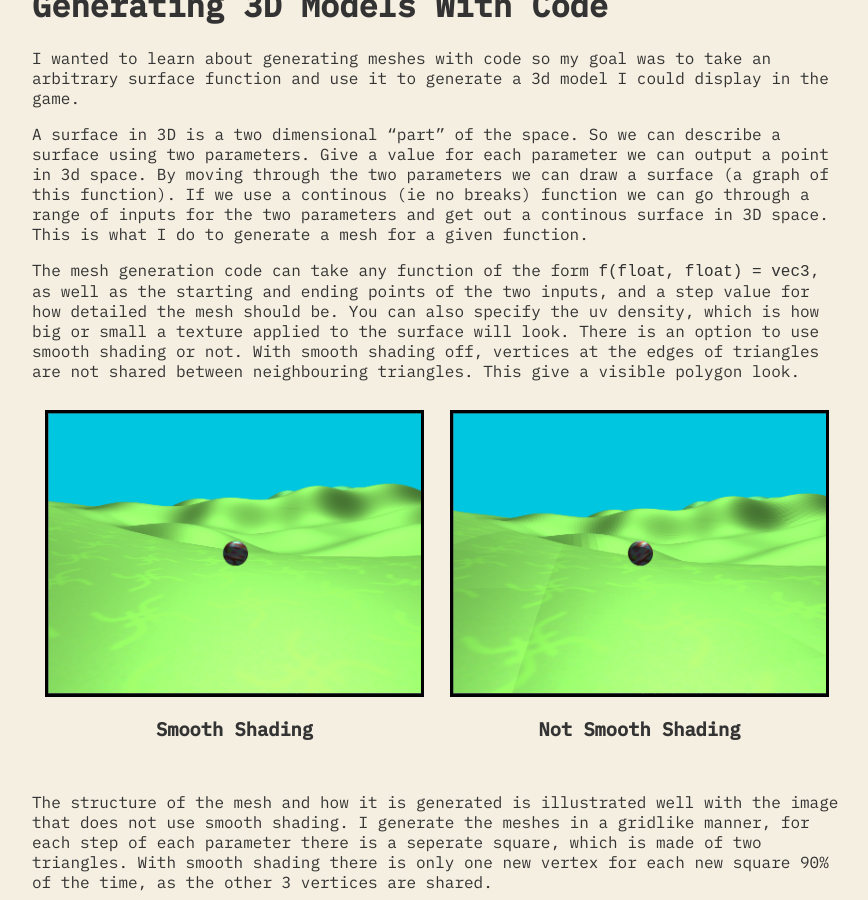
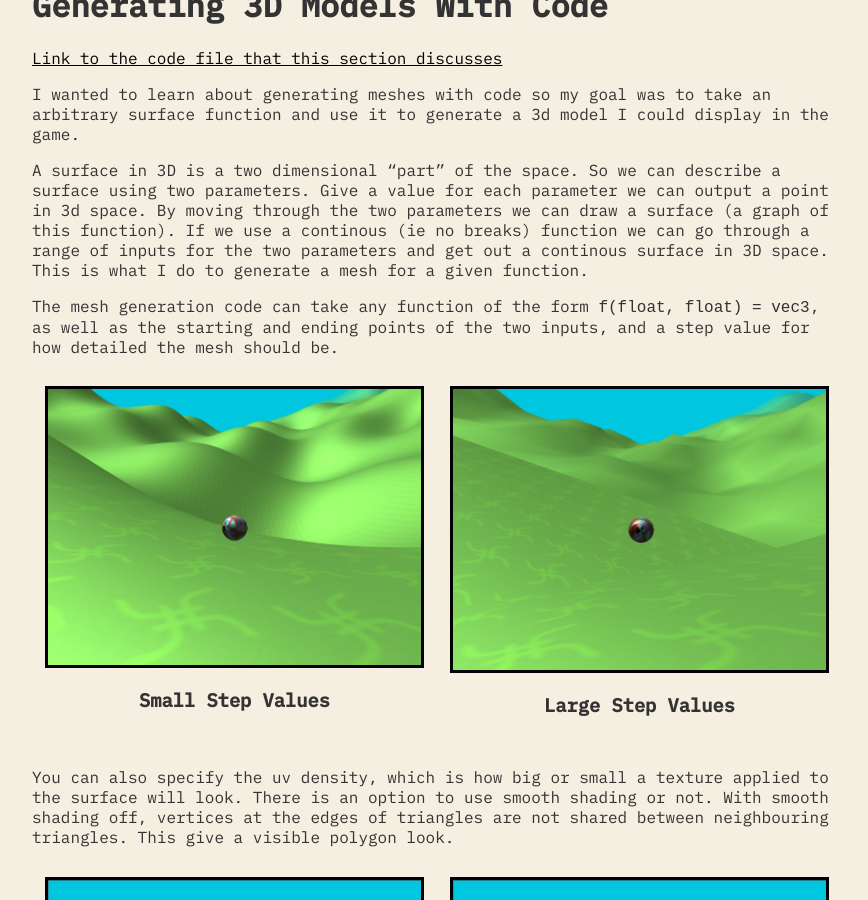
Before and after one commit to NoamZeise/pages, a Jekyll site: the page built from _posts/2023-12-16-Meditative-Marble.md, in a window 1280 px wide and 900 px high, scrolled down 1558 px. Shown: the whole window, without its empty margins (203-1071 px from the left). Built offline with Jekyll 4.4.1, drawn with Linux system fonts in a browser that asks for light colours; some of the changed text lies outside the part shown.

Commit message:
finished mesh gen section

```diff
--- a/_posts/2023-12-16-Meditative-Marble.md
+++ b/_posts/2023-12-16-Meditative-Marble.md
@@ -40,11 +40,28 @@
 
 # Generating 3D Models With Code
 
+[Link to the code file that this section discusses](https://github.com/NoamZeise/MeditativeMarble/blob/master/src/model_gen.cpp)
+
 I wanted to learn about generating meshes with code so my goal was to take an arbitrary surface function and use it to generate a 3d model I could display in the game.
 
 A surface in 3D is a two dimensional "part" of the space. So we can describe a surface using two parameters. Give a value for each parameter we can output a point in 3d space. By moving through the two parameters we can draw a surface (a graph of this function). If we use a continous (ie no breaks) function we can go through a range of inputs for the two parameters and get out a continous surface in 3D space. This is what I do to generate a mesh for a given function.
 
-The mesh generation code can take any function of the form `f(float, float) = vec3`, as well as the starting and ending points of the two inputs, and a step value for how detailed the mesh should be. You can also specify the uv density, which is how big or small a texture applied to the surface will look.
+The mesh generation code can take any function of the form `f(float, float) = vec3`, as well as the starting and ending points of the two inputs, and a step value for how detailed the mesh should be.
+
+
+<div class="container">
+	<div class="item">
+		<img src="/assets/img/posts/Meditative-Marble/ss-highres.png">
+		<h3> Small Step Values </h3>
+	</div>
+	<div class="item">
+		<img src="/assets/img/posts/Meditative-Marble/ss-lowres.png">
+		<h3> Large Step Values </h3>
+	</div>
+</div>
+
+
+You can also specify the uv density, which is how big or small a texture applied to the surface will look.
 There is an option to use smooth shading or not. With smooth shading off, vertices at the edges of  triangles are not shared between neighbouring triangles. This give a visible polygon look.
 
 <div class="container">
@@ -54,14 +71,94 @@
 	</div>
 	<div class="item">
 		<img src="/assets/img/posts/Meditative-Marble/ss-no-smooth.png">
-		<h3> Not Smooth Shading </h3>
+		<h3> No Smooth Shading </h3>
 	</div>
 </div>
 
 The structure of the mesh and how it is generated is illustrated well with the image that does
-not use smooth shading. I generate the meshes in a gridlike manner, for each step of each parameter there is a seperate square, which is made of two triangles. With smooth shading there is only one new vertex for each new square 90% of the time, as the other 3 vertices are shared.
+not use smooth shading. I generate the meshes in a gridlike manner, for each step of each parameter there is a seperate square, which is made of two triangles. With smooth shading there is only one new vertex for each new square 90% of the time, as the other 3 vertices are shared with the neighbouring squares.
 
-To generate a given square of the surface of the function, we determine the 4 verts by either making new ones, or using preexisting ones. To make a vertex we run the surface function on the values of the parameters for that corner, then we assign the vertex position that function's return value. So the square has corners given by `f(a, b), f(a + step_a, b), f(a, b + step_b), f(a + step_a, b + step_b)` for our surface function `f`. Then I calculate the normal from the surface of the triangle for each vertex and add it to the previous normal.
+![Mesh Structure Picture](/assets/img/posts/Meditative-Marble/mesh-structure.png)
+
+To generate a given square of the surface of the function, we determine the 4 verts by either making new ones, or using preexisting ones. To make a vertex we run the surface function on the values of the parameters for that corner, then we assign the vertex position that function's return value. So the square has corners given by `f(a, b), f(a + step_a, b), f(a, b + step_b), f(a + step_a, b + step_b)` for our surface function `f`. Then the normal for that vertex is given by the average of the normals of the triangles that that vertex is shared between.
+
+With all of the vertices build, the last thing to do is fill the index buffer with the indices of the square's vertices. We need 6 indices to fully describe the two triangles making up the square. The only thing to be careful of is to be consistent with the winding order of the verts, as on most renderers only one side of a mesh is actually drawn. In this case I go with `(3, 2, 1, 2, 3, 4)` so that each triangle has the same winding order (anticlockwise). The user supplied surface  function can always change the direction the mesh is generated in to turn a given surface inside out.
+
+Now we have a vertex and index array that estimates the surface function within a range, giving us a mesh to draw. With the explaination finished, here are some examples of shapes generated by this technique.
+
+<div class="container">
+	<div class="item">
+	<pre class="highlight" style="text-align: left">
+	<code>
+genSurface([](float a, float b){
+  float rad = 5;
+  return glm::vec3(
+    rad*sin(a)*cos(b),
+    rad*sin(a)*sin(b),
+    rad*cos(a));
+}, true, 10.0f,
+{0.0f, 3.1415 /* PI  */, 0.1f},
+{0.0f, 6.283f /* 2PI */, 0.1f});
+	</code>
+	</pre>
+	</div>
+	<div class="item">
+	<img src="/assets/img/posts/Meditative-Marble/sphere.png">
+	</div>
+</div>
+<div class="container">
+	<div class="item">
+	<pre class="highlight" style="text-align: left">
+	<code>
+genSurface([](float a, float b){
+  return glm::vec3(
+    0.5*a*cos(b),
+    0.5*a*sin(b),
+    -a);
+}, true, 10.0f,
+{0.0f, 3.1415 /* PI  */, 0.1f},
+{0.0f, 10.0f, 0.1f});
+	</code>
+	</pre>
+	</div>
+	<div class="item">
+	<img src="/assets/img/posts/Meditative-Marble/cone.png">
+	</div>
+</div>
+<div class="container">
+	<div class="item">
+	<pre class="highlight" style="text-align: left">
+	<code>
+genSurface([](float x, float y){
+  return glm::vec3(x, y, sin(x)*cos(y));
+}, true, 10.0f,
+{0.0f, 10.0f, 0.4f},
+{0.0f, 10.0f, 0.4f});
+	</code>
+	</pre>
+	</div>
+	<div class="item">
+	<img src="/assets/img/posts/Meditative-Marble/sincos.png">
+	</div>
+</div>
+<div class="container">
+	<div class="item">
+	<pre class="highlight" style="text-align: left">
+	<code>
+genSurface([](float x, float y){
+  float i[] = {x*0.5f, y*0.5f, 1.0f};
+  return glm::vec3(x, y,
+    noise::simplex<3>(i));
+}, true, 10.0f,
+{0.0f, 10.0f, 0.1f},
+{0.0f, 10.0f, 0.1f});
+	</code>
+	</pre>
+	</div>
+	<div class="item">
+	<img src="/assets/img/posts/Meditative-Marble/noise-sf.png">
+	</div>
+</div>
 
 # Collisions with Surface Functions
 
```
Also changed, not shown: assets/img/posts/Meditative-Marble/cone.png (added), assets/img/posts/Meditative-Marble/mesh-structure.png (added), assets/img/posts/Meditative-Marble/noise-sf.png (added), assets/img/posts/Meditative-Marble/sincos.png (added), assets/img/posts/Meditative-Marble/sphere.png (added), assets/img/posts/Meditative-Marble/ss-highres.png (added), assets/img/posts/Meditative-Marble/ss-lowres.png (added), 1 other file.
